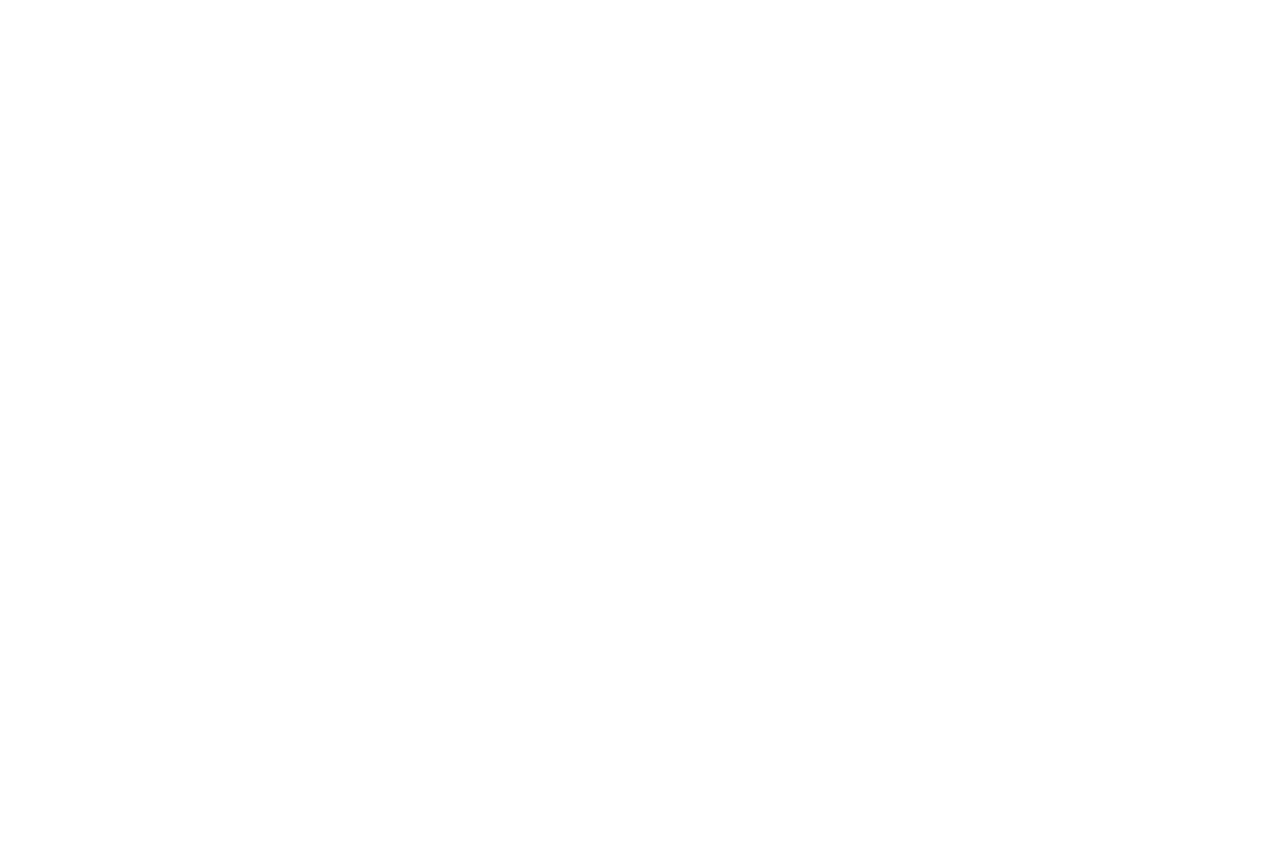
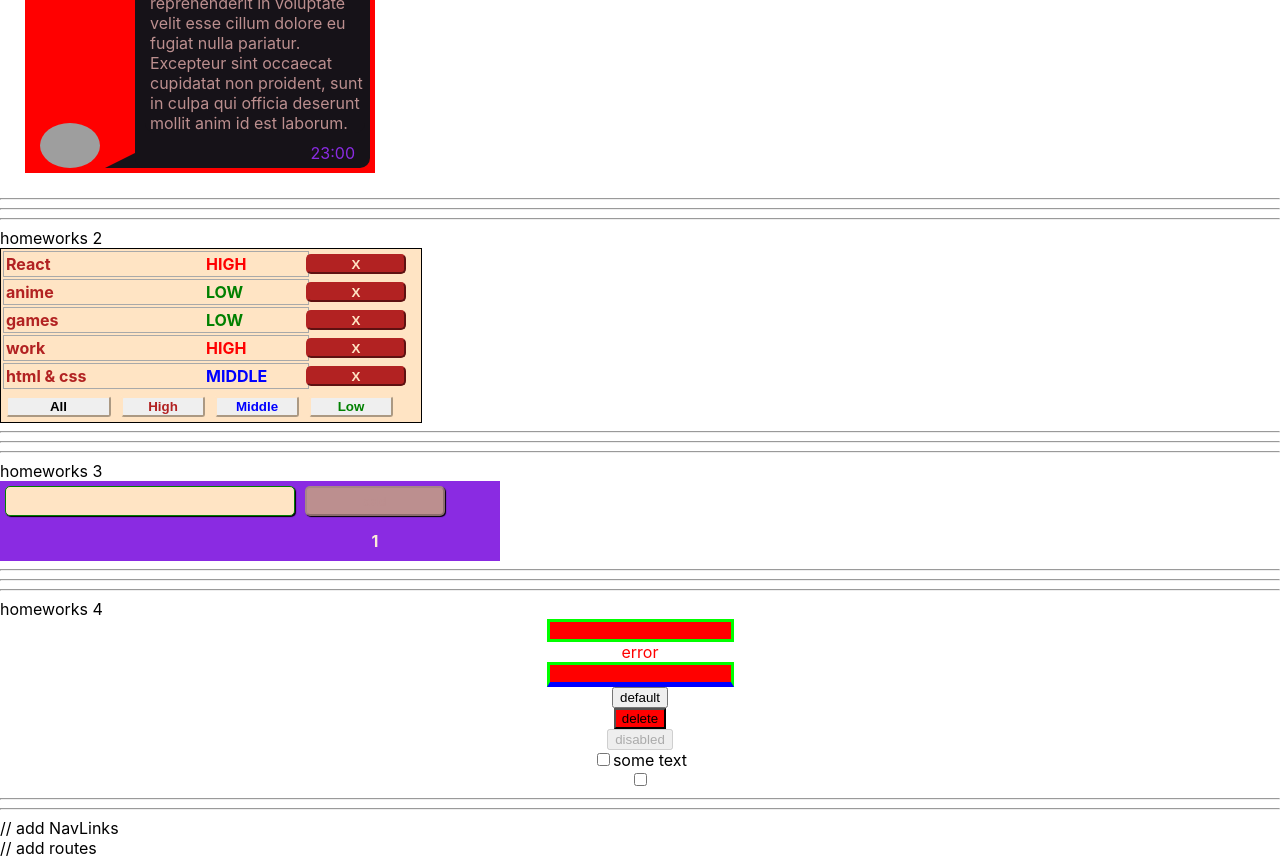
Before and after one commit to DiamanDD/simple-react-homeworks-master, a React (Create React App) app: page / in a window 1280 px wide. Shown: the part 900-1758 px from the top of the page. Before the commit the page ends 800 px from the top, so only its background shows below. Built offline with nearby package versions, Linux system fonts and the light colour scheme; grey boxes are pictures that could not be loaded.

Commit message:
Merge remote-tracking branch 'origin/master'12

```diff
--- a/package.json
+++ b/package.json
@@ -14,11 +14,12 @@
     "eslint-config-airbnb": "^18.2.1",
     "react": "^16.13.1",
     "react-dom": "^16.13.1",
+    "react-router-dom": "^5.2.0",
     "react-scripts": "3.4.1",
     "typescript": "~3.7.2",
     "uuid": "^8.3.2"
   },
-  "homepage": "https://DiamanDD.github.io/simple-react-homeworks-master",
+
   "scripts": {
     "start": "react-scripts start",
     "build": "react-scripts build",
--- a/src/p1-main/m1-ui/u1-app/App.tsx
+++ b/src/p1-main/m1-ui/u1-app/App.tsx
@@ -11,10 +11,10 @@ function App() {
     return (
         <div className={s.App}>
             <div>react homeworks:</div>
-            {/*<HW1/>*/}
-            {/*<HW2/>*/}
-            {/*<HW3/>*/}
-            {/*<HW4/>*/}
+            <HW1/>
+            <HW2/>
+            <HW3/>
+            <HW4/>
             <HW5/>
 
         </div>
```
Also changed, not shown: 2 other files (tests, documents, lock files or other folders).
